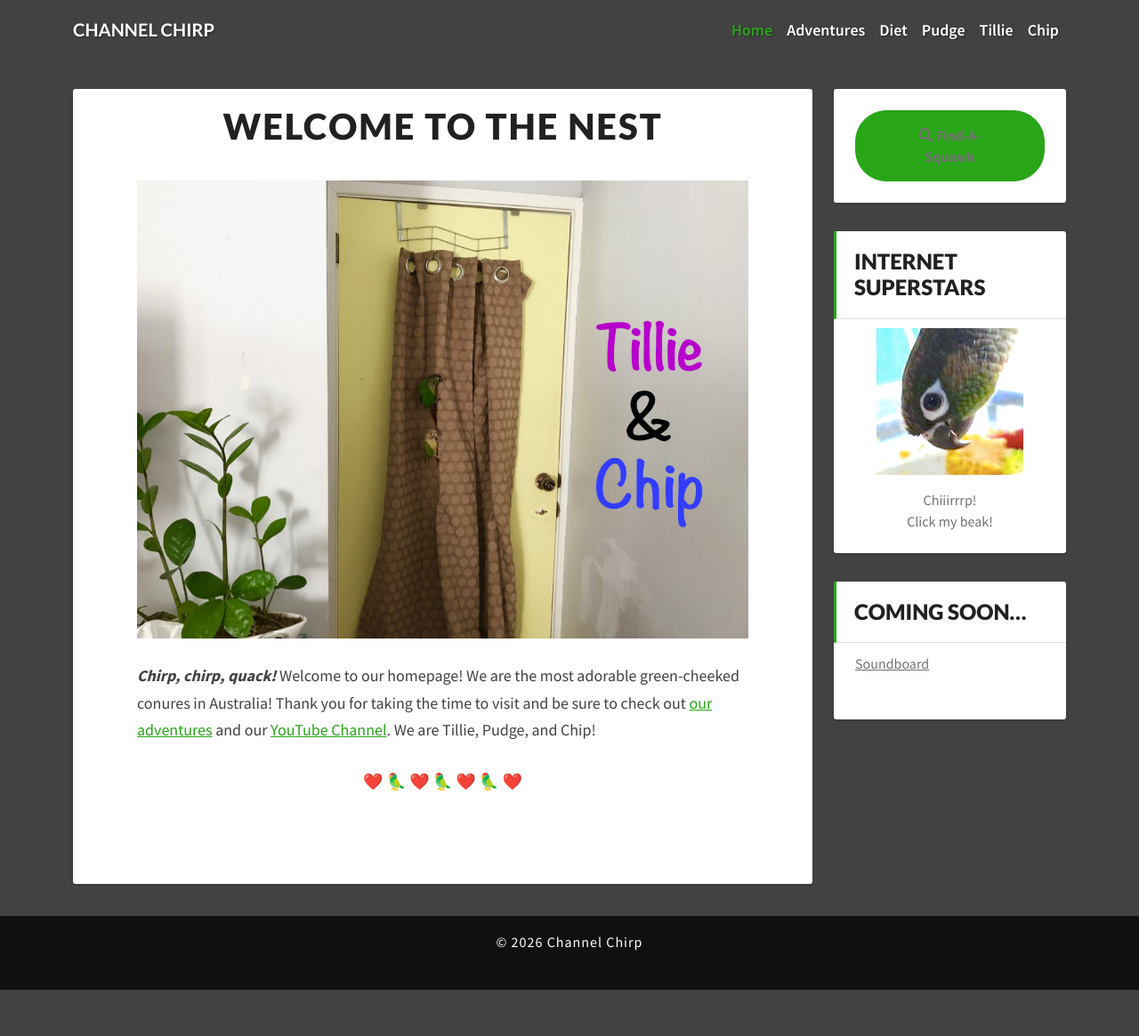
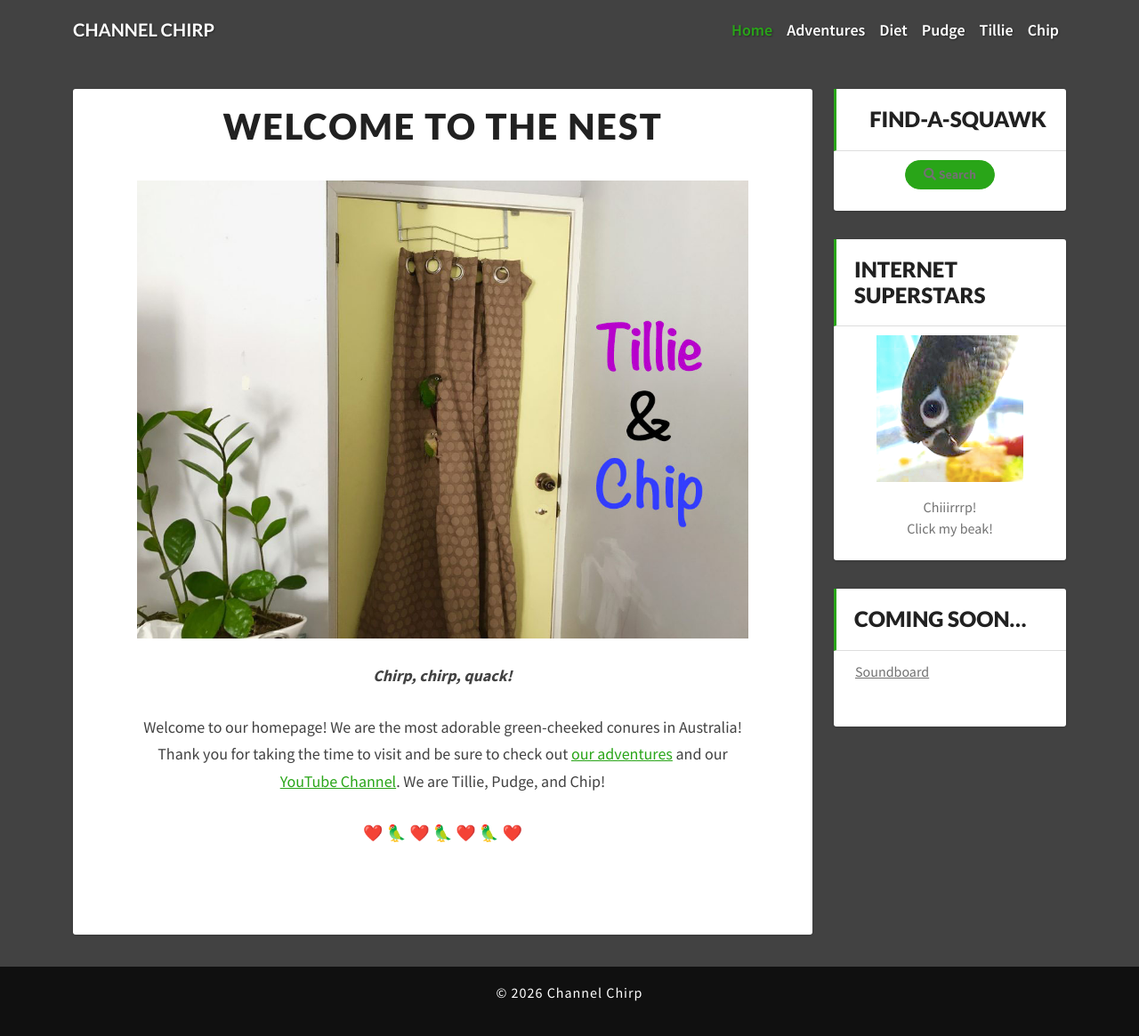
Before and after one commit to ChannelChirp/website, a Jekyll site: the page built from index.md, in a window 1280 px wide and 1170 px high. Shown: the top 1165 px of the window at 89% size. Built offline with Jekyll 4.4.1, drawn with Linux system fonts in a browser that asks for light colours.

Commit message:
fix: rejigger frontpage, sidebar

```diff
--- a/_includes/sidebar.html
+++ b/_includes/sidebar.html
@@ -1,6 +1,7 @@
 <aside class="widget text-center">
-  <a href="{{ '/search/' | relative_url }}" class="btn btn-primary">
-    <i class="fas fa-search"></i> Find-a-Squawk
+  <h4 class="widget-title">Find-a-Squawk</h4>
+  <a href="{{ '/search/' | relative_url }}" class="btn btn-primary btn-sm-pill">
+    <i class="fas fa-search"></i> Search
   </a>
 </aside>
 
--- a/css/lighthouse.css
+++ b/css/lighthouse.css
@@ -250,10 +250,20 @@ blockquote p {
   background: #29a518;
   border: 1px solid #29a518;
 }
+
 .btn-primary:hover,
 .btn-secondary:hover {
   background: #1e8c10;
   border-color: #1e8c10;
+}
+
+/* Small pill button for the sidebar search link */
+.btn-sm-pill {
+  padding: 5px 20px;
+  font-size: 14px;
+  font-weight: 700;
+  text-transform: capitalize;
+  border-radius: 35px;
 }
 
 /* ----- 6. Widgets ----- */
--- a/index.md
+++ b/index.md
@@ -6,8 +6,10 @@ show_hero: false   # set to true if you want the hero visible
 
 ![Channel Chirp!]({{ '/images/frontpage.jpg' | relative_url }}){: .aligncenter}
 
+<div class="text-center" markdown="1">
+***Chirp, chirp, quack!***
 
+Welcome to our homepage! We are the most adorable green-cheeked conures in Australia! Thank you for taking the time to visit and be sure to check out [our adventures](/adventures/) and our [YouTube Channel](https://youtube.com/@ChannelChirp). We are Tillie, Pudge, and Chip!
 
-***Chirp, chirp, quack!*** Welcome to our homepage! We are the most adorable green-cheeked conures in Australia! Thank you for taking the time to visit and be sure to check out [our adventures](/adventures/) and our [YouTube Channel](https://youtube.com/@ChannelChirp). We are Tillie, Pudge, and Chip!
-
-<p align="center">❤️ 🦜 ❤️ 🦜 ❤️ 🦜 ❤️</p>
+❤️ 🦜 ❤️ 🦜 ❤️ 🦜 ❤️
+</div>
```
